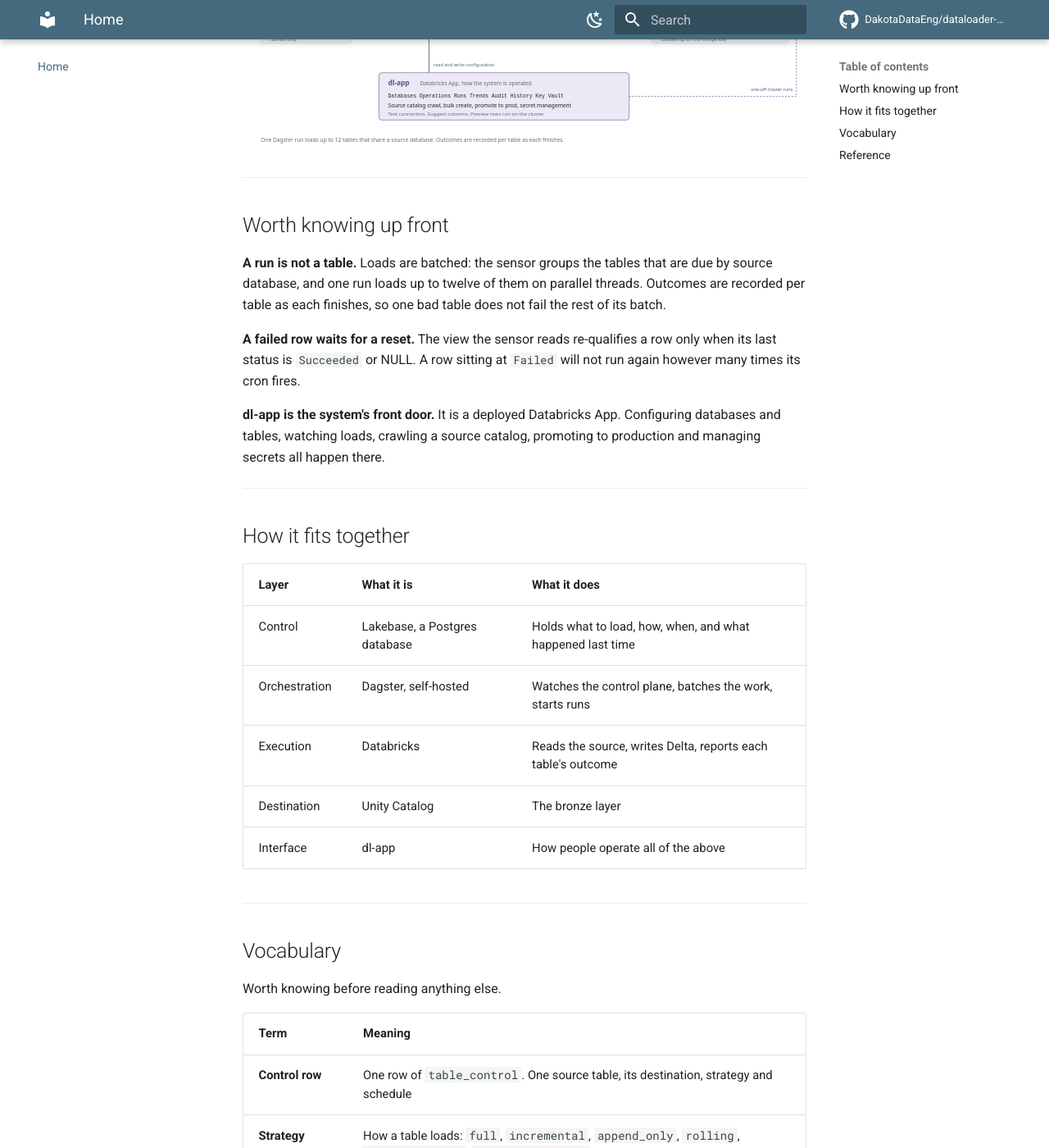
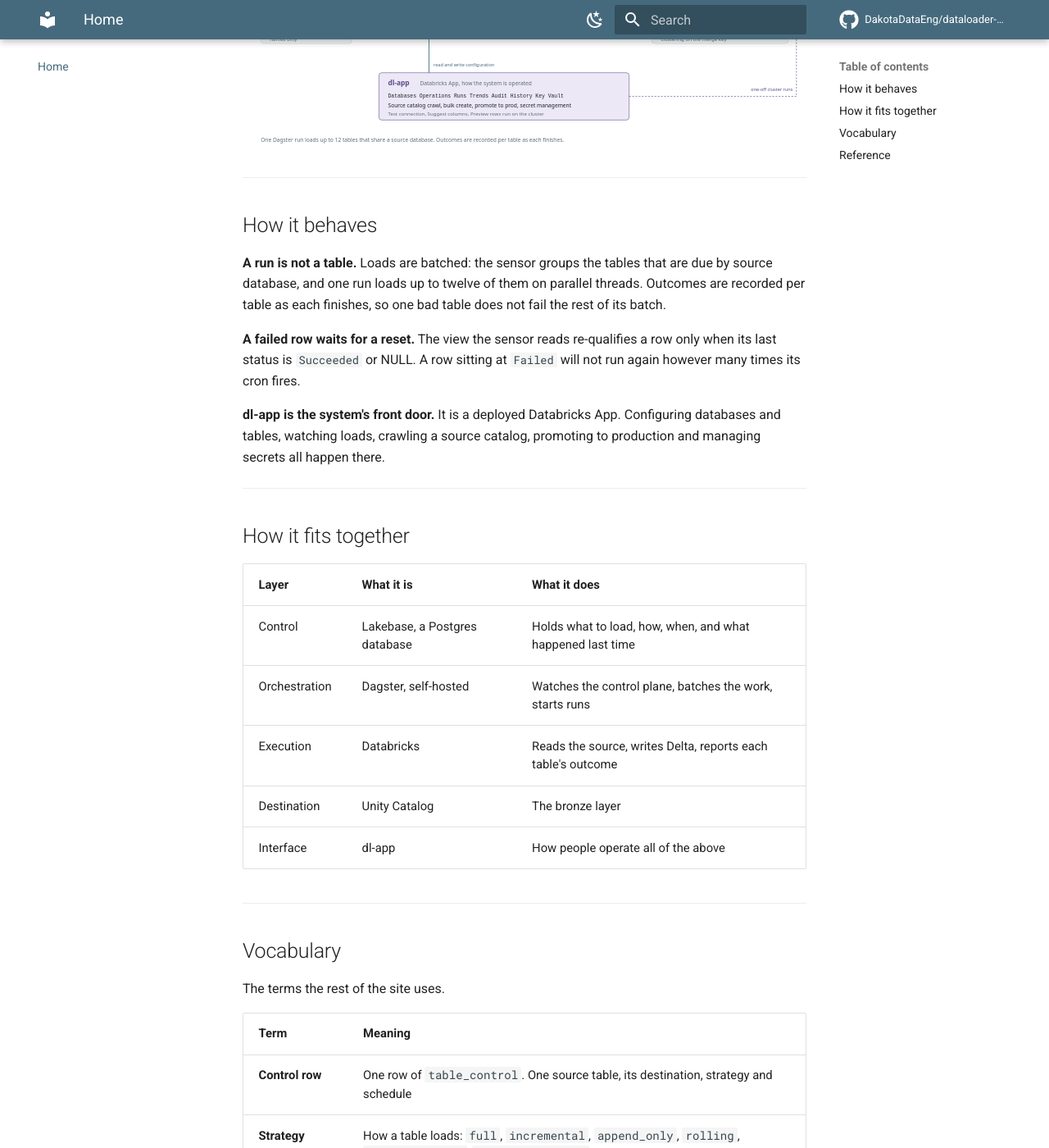
Before and after one commit to DakotaDataEng/dataloader-docs, an MkDocs documentation site: the page built from docs/index.md, in a window 1280 px wide and 1400 px high, scrolled down 981 px. Shown: the whole window at 82% size. Built offline with MkDocs 1.6.1 and Material for MkDocs 9.7.7, drawn with Linux system fonts in a browser that asks for light colours; comment, search, counter and statistics services are not loaded.

Commit message:
Replace the worth-knowing headings and the remaining reader asides
Same family as the banned worth-noting construction: telling the reader that
something is worth knowing instead of just telling them the thing. Headings now
say what the section contains.

```diff
--- a/docs/index.md
+++ b/docs/index.md
@@ -50,7 +50,7 @@
 
 ---
 
-## Worth knowing up front
+## How it behaves
 
 **A run is not a table.** Loads are batched: the sensor groups the tables that are due by source
 database, and one run loads up to twelve of them on parallel threads. Outcomes are recorded per
@@ -80,7 +80,7 @@
 
 ## Vocabulary
 
-Worth knowing before reading anything else.
+The terms the rest of the site uses.
 
 | Term | Meaning |
 |---|---|
--- a/docs/reference/07-control-manager-ui.md
+++ b/docs/reference/07-control-manager-ui.md
@@ -163,7 +163,7 @@
 Incremental Configuration, Partitioning, Advanced. Strategy-dependent fields swap in when the
 strategy changes.
 
-Controls worth knowing:
+What the controls do:
 
 | Control | Notes |
 |---|---|
```
Also changed, not shown: README.md (+1 -1 lines), docs/diagrams/03-sequence-diagrams.md (+1 -1 lines), docs/reference/01-system-overview.md (+2 -2 lines), docs/reference/05-load-strategies.md (+3 -4 lines).
